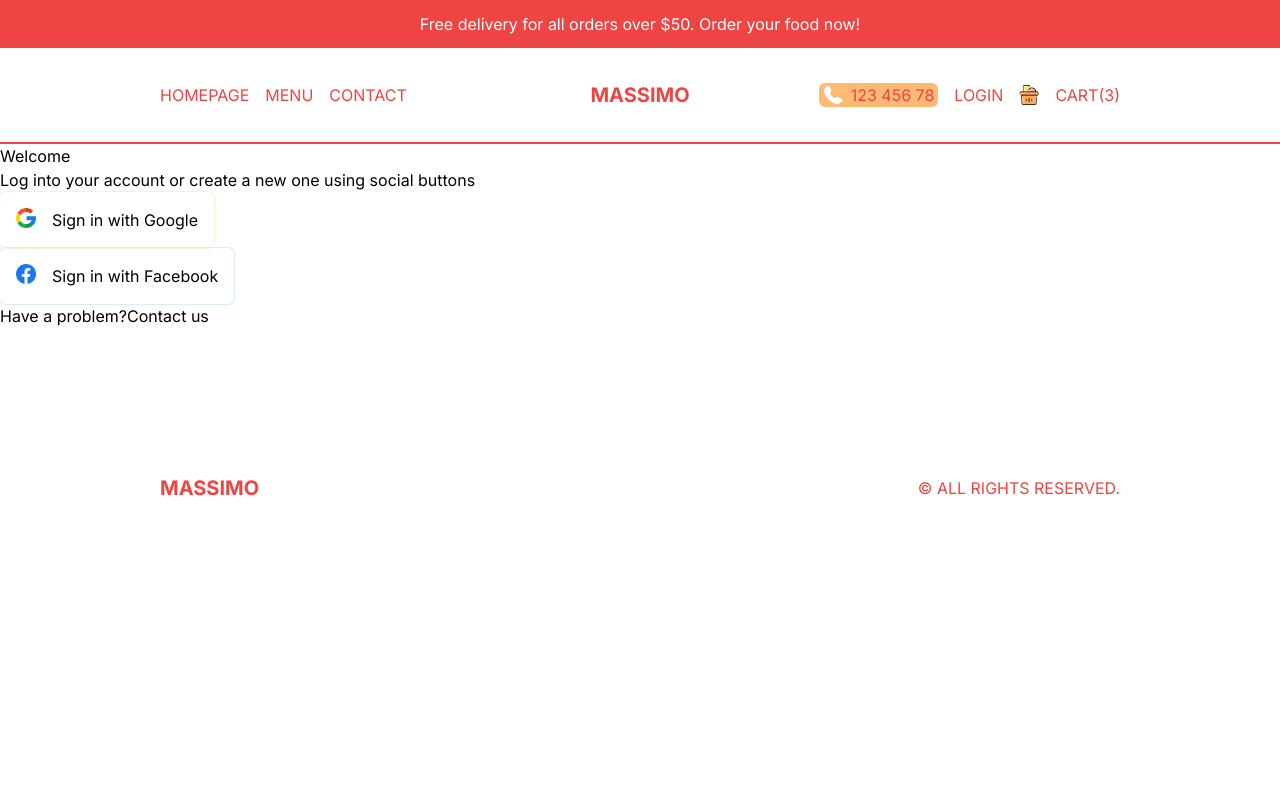
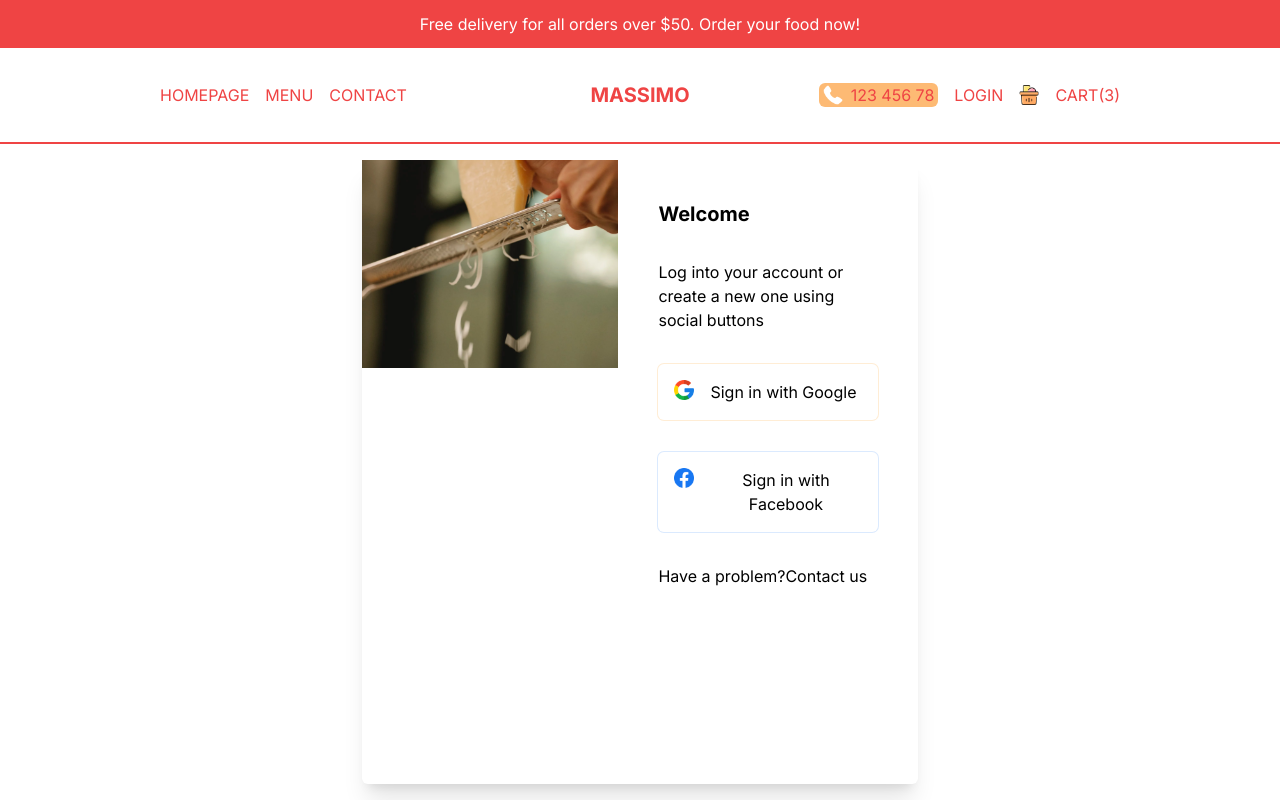
Before and after one commit to walass1980/FoodOrdering-fronend, a Next.js app: page /login in a window 1280 px wide. Shown: the top 800 px of the page. Built offline with nearby package versions, Linux system fonts and the light colour scheme.

Commit message:
liginpage updated

```diff
--- a/src/app/login/page.tsx
+++ b/src/app/login/page.tsx
@@ -4,16 +4,16 @@ import React from 'react'
 
 const LoginPage = () => {
   return (
-    <div className=''>
+    <div className='p-4 h-[calc(100vh-6rem)] md:h-[calc(100vh-9rem)] flex items-center justify-center'>
       {/*BOX*/}
-      <div className=''>
+      <div className='h-full shadow-xl rounded-md flex flex-col md:flex-row'>
         {/*IMAGE CONTANER*/}
-        <div className='relative'>
-          <Image src="/loginBg.png" alt='' fill/>
+        <div className='relative h-1/3 w-full'>
+          <Image src="/loginBg.png" alt='' fill className='object-cover'/>
         </div>
         {/*FORM CONTAINER*/}
-        <div className=''>
-          <h1 className=''>Welcome</h1>
+        <div className='p-10 flex flex-col gap-8'>
+          <h1 className='font-bold text-xl'>Welcome</h1>
           <p className=''>Log into your account or create a new one using social buttons</p>
           <button className='flex gap-4 p-4 ring-1 ring-orange-100 rounded-md'>
             <Image src="/google.png" alt='' width={20} height={20} className="object-contain"/>
@@ -23,7 +23,9 @@ const LoginPage = () => {
             <Image src="/facebook.png" alt='' width={20} height={20} className="object-contain"/>
             <span>Sign in with Facebook</span>
           </button>
-          <p>Have a problem?<Link href="/">Contact us</Link></p>
+          <p>
+            Have a problem?<Link href="/">Contact us</Link>
+          </p>
         </div>
       </div>
 
```
